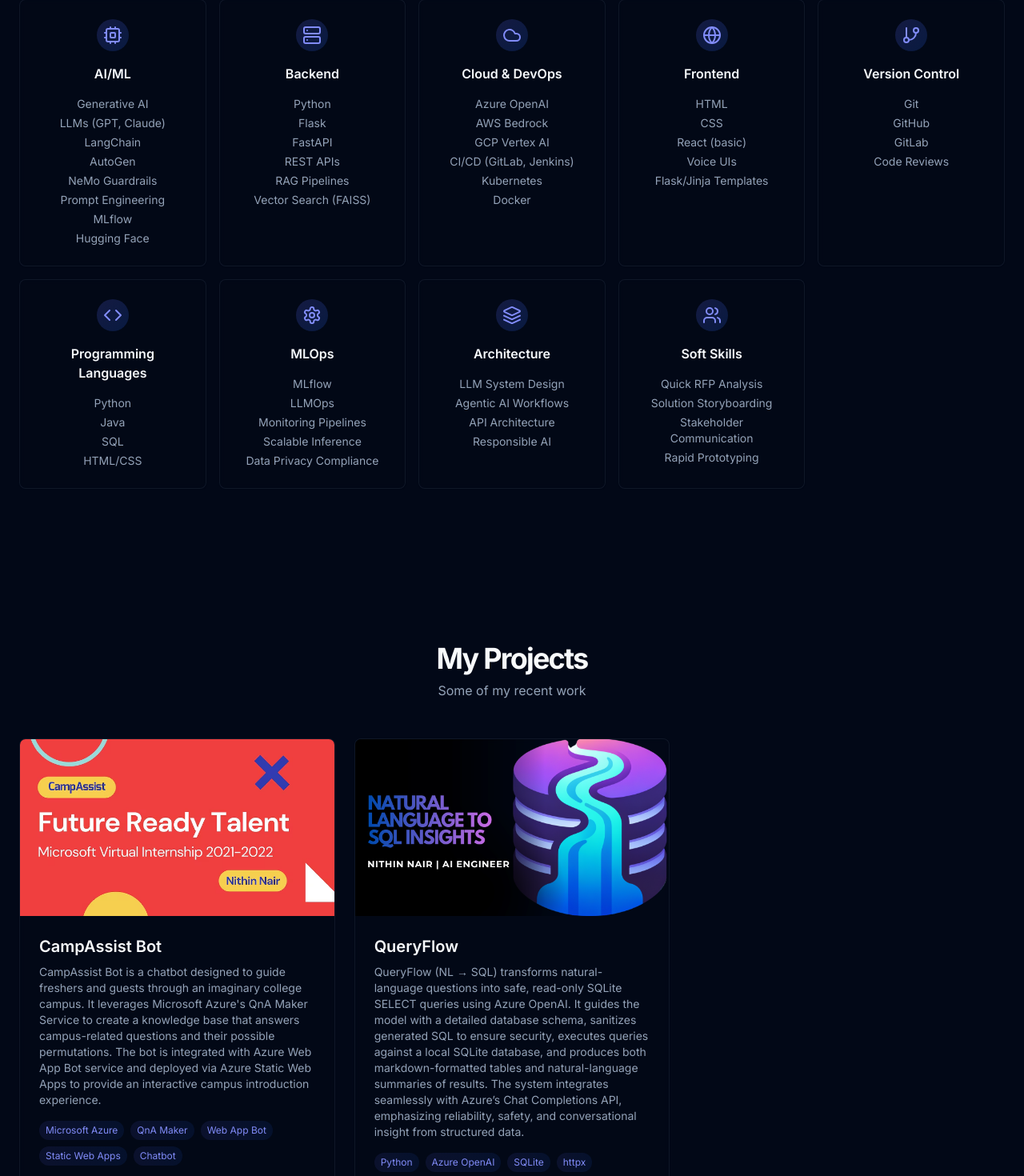
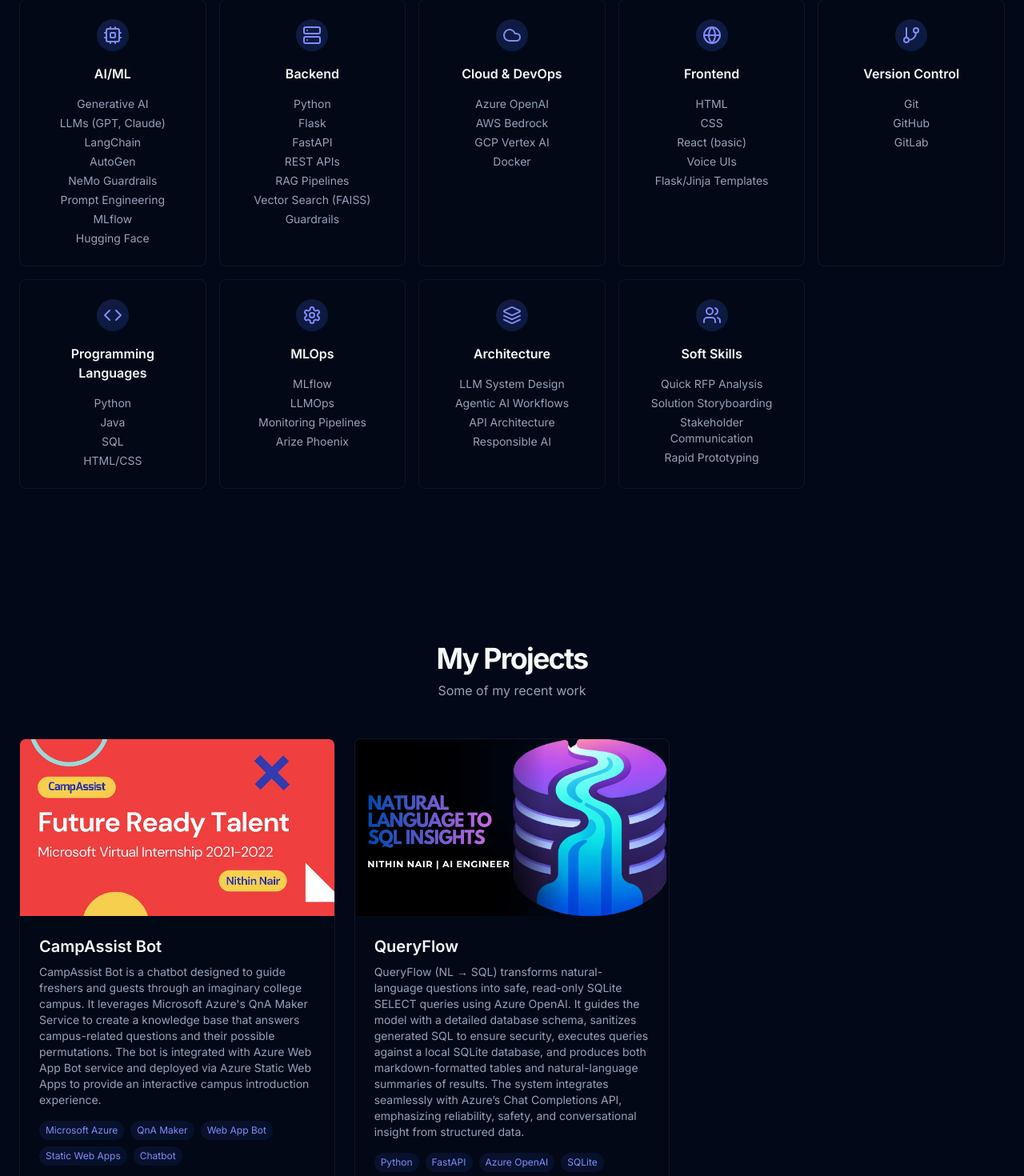
Before and after one commit to NithinNair1/portfolio, a Next.js app: page / in a window 1280 px wide. Shown: the part 1319-2789 px from the top of the page at 80% size. Built offline with nearby package versions, Linux system fonts and the light colour scheme.

Commit message:
fixes made

```diff
--- a/components/projects.tsx
+++ b/components/projects.tsx
@@ -32,16 +32,7 @@ export default function Projects() {
       description:
         "QueryFlow (NL → SQL) transforms natural-language questions into safe, read-only SQLite SELECT queries using Azure OpenAI. It guides the model with a detailed database schema, sanitizes generated SQL to ensure security, executes queries against a local SQLite database, and produces both markdown-formatted tables and natural-language summaries of results. The system integrates seamlessly with Azure’s Chat Completions API, emphasizing reliability, safety, and conversational insight from structured data.",
       image: "/queryflow_icon_thumb.png?height=400&width=600",
-      tags: [
-        "Python",
-        "Azure OpenAI",
-        "SQLite",
-        "httpx",
-        "pydantic",
-        "CORS",
-        "Dotenv",
-        "NL to SQL"
-      ],
+      tags: ["Python", "FastAPI", "Azure OpenAI", "SQLite", "Pydantic"],
       // github: "https://github.com/your-repo-here",
       demo: "https://youtu.be/UwA_q4nSz_c"
     }
--- a/components/skills.tsx
+++ b/components/skills.tsx
@@ -44,20 +44,14 @@ export default function Skills() {
         "FastAPI",
         "REST APIs",
         "RAG Pipelines",
-        "Vector Search (FAISS)"
+        "Vector Search (FAISS)",
+        "Guardrails"
       ]
     },
     {
       name: "Cloud & DevOps",
       icon: <Cloud className="h-6 w-6" />,
-      skills: [
-        "Azure OpenAI",
-        "AWS Bedrock",
-        "GCP Vertex AI",
-        "CI/CD (GitLab, Jenkins)",
-        "Kubernetes",
-        "Docker"
-      ]
+      skills: ["Azure OpenAI", "AWS Bedrock", "GCP Vertex AI", "Docker"]
     },
     {
       name: "Frontend",
@@ -73,7 +67,7 @@ export default function Skills() {
     {
       name: "Version Control",
       icon: <GitBranch className="h-6 w-6" />,
-      skills: ["Git", "GitHub", "GitLab", "Code Reviews"]
+      skills: ["Git", "GitHub", "GitLab"]
     },
     {
       name: "Programming Languages",
@@ -83,13 +77,7 @@ export default function Skills() {
     {
       name: "MLOps",
       icon: <Settings className="h-6 w-6" />,
-      skills: [
-        "MLflow",
-        "LLMOps",
-        "Monitoring Pipelines",
-        "Scalable Inference",
-        "Data Privacy Compliance"
-      ]
+      skills: ["MLflow", "LLMOps", "Monitoring Pipelines", "Arize Phoenix"]
     },
     {
       name: "Architecture",
```
